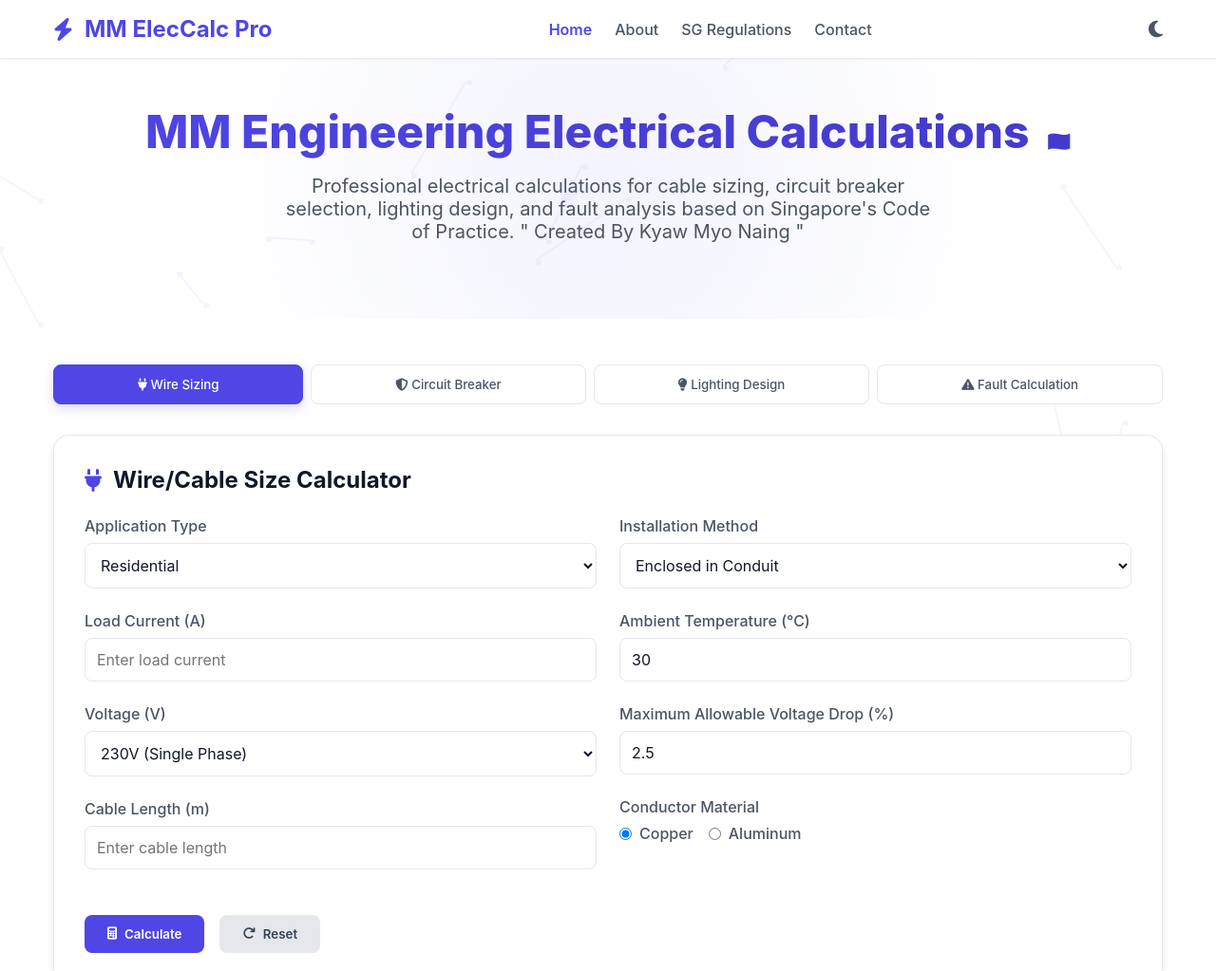
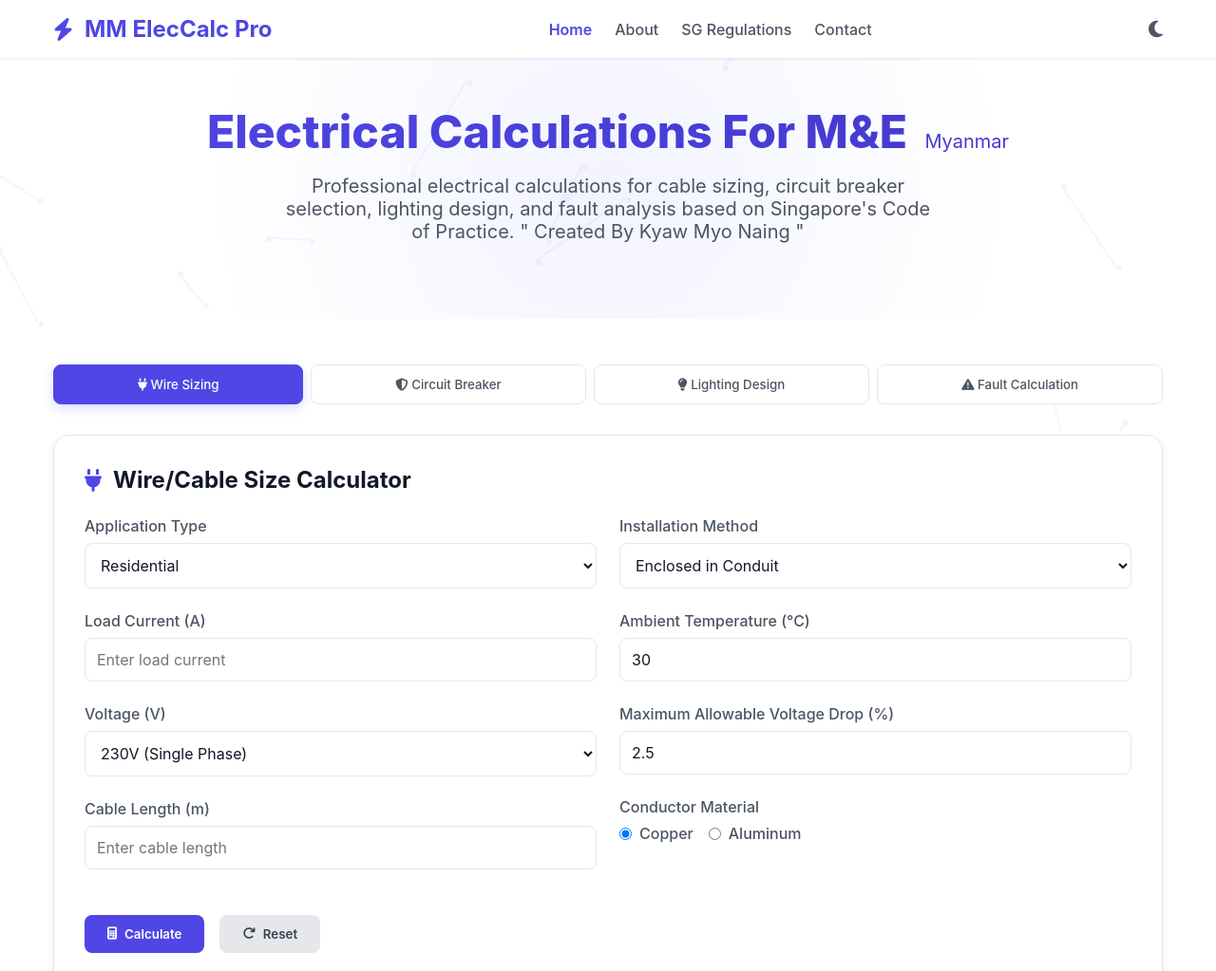
Before and after one commit to jinxrina/electrical-v3-kmn, a plain HTML site: page index.html in a window 1280 px wide. Shown: the top 1023 px of the page at 95% size. Drawn offline with Linux system fonts and the light colour scheme.

Commit message:
Update index.html

```diff
--- a/index.html
+++ b/index.html
@@ -839,7 +839,7 @@
 
     <main class="container">
         <section class="hero-section">
-            <h1 class="hero-title">MM Engineering Electrical Calculations <span class="sg-flag">🇸🇬</span></h1>
+            <h1 class="hero-title"> Electrical Calculations For M&E <span class="sg-flag">Myanmar</span></h1>
             <p class="hero-subtitle">Professional electrical calculations for cable sizing, circuit breaker selection, lighting design, and fault analysis based on Singapore's Code of Practice. " Created By Kyaw Myo Naing "</p>
         </section>
 
```
